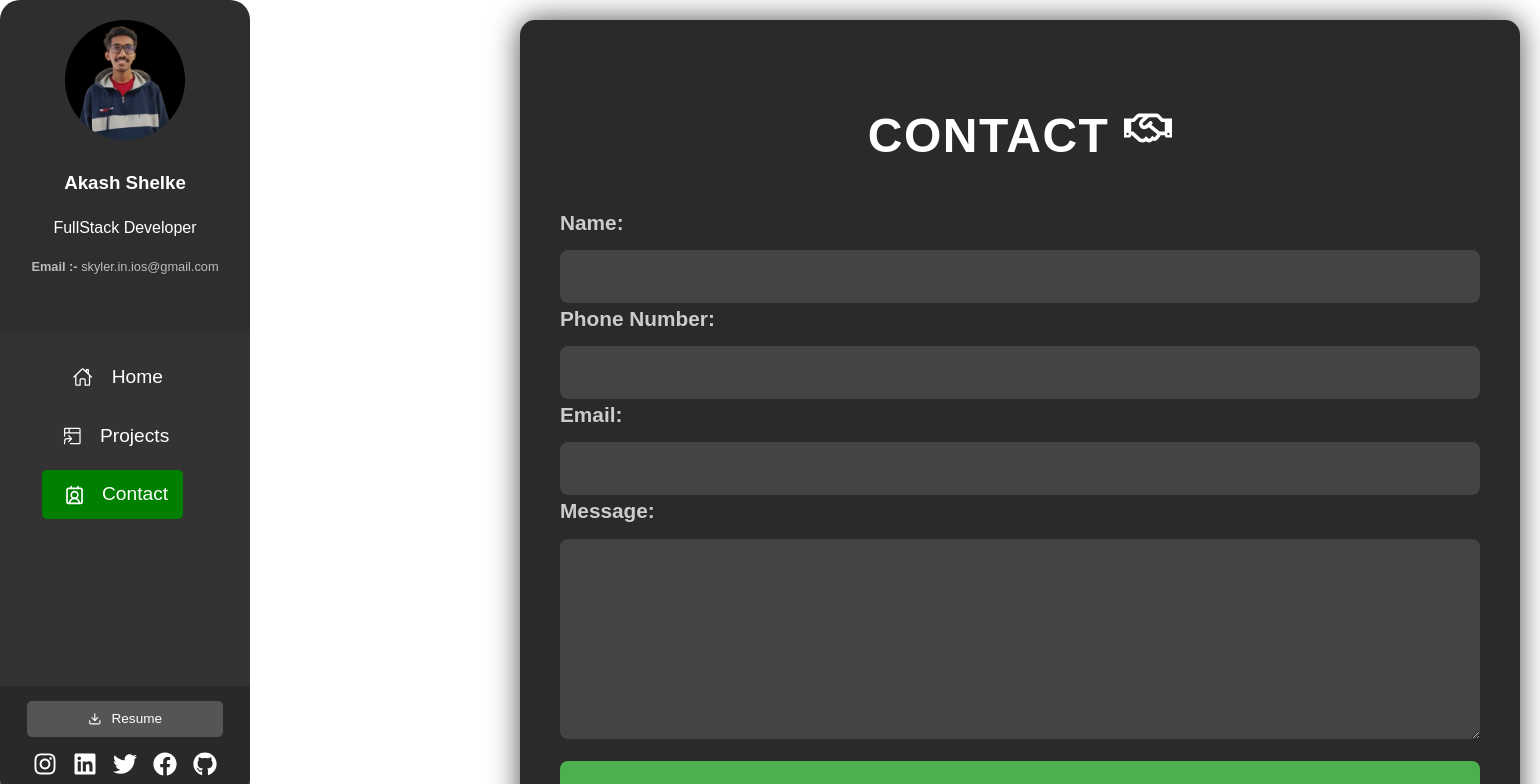
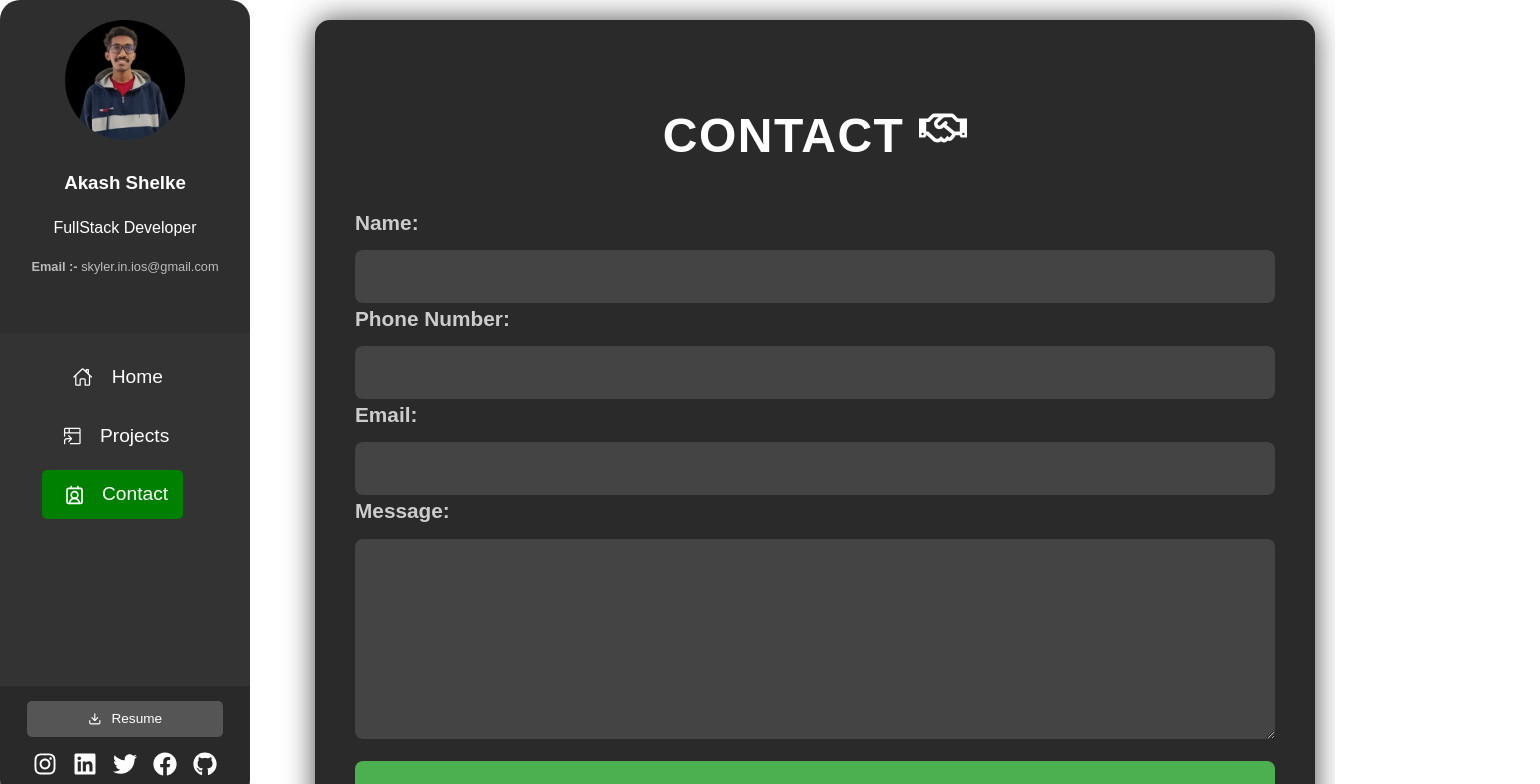
Before and after one commit to Akashshelke07/Portfolio, a React (Vite) app: page /contact in a window 1280 px wide. Shown: the top 784 px of the page, 1540 px wide, since content can reach past the window. Built offline with nearby package versions, Linux system fonts and the light colour scheme.

Commit message:
Update ContactInfo.css

```diff
--- a/src/components/ContactInfo/ContactInfo.css
+++ b/src/components/ContactInfo/ContactInfo.css
@@ -10,7 +10,7 @@
 }
 
 .contact-container {
-    margin-left: 250px;
+    margin-left: 45px;
     width: 1000px;
     padding: 40px;
     background-color: #2a2a2a;
```
